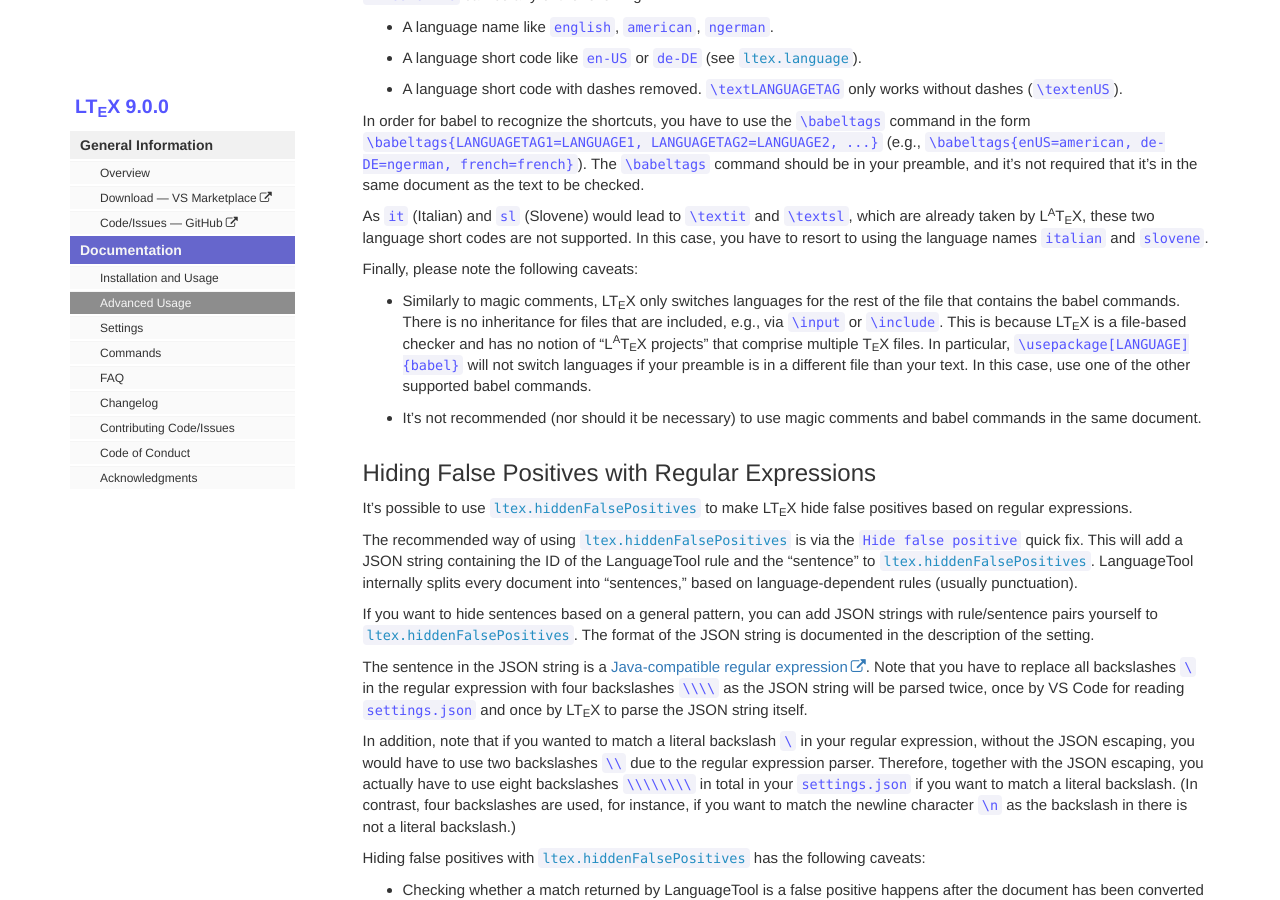
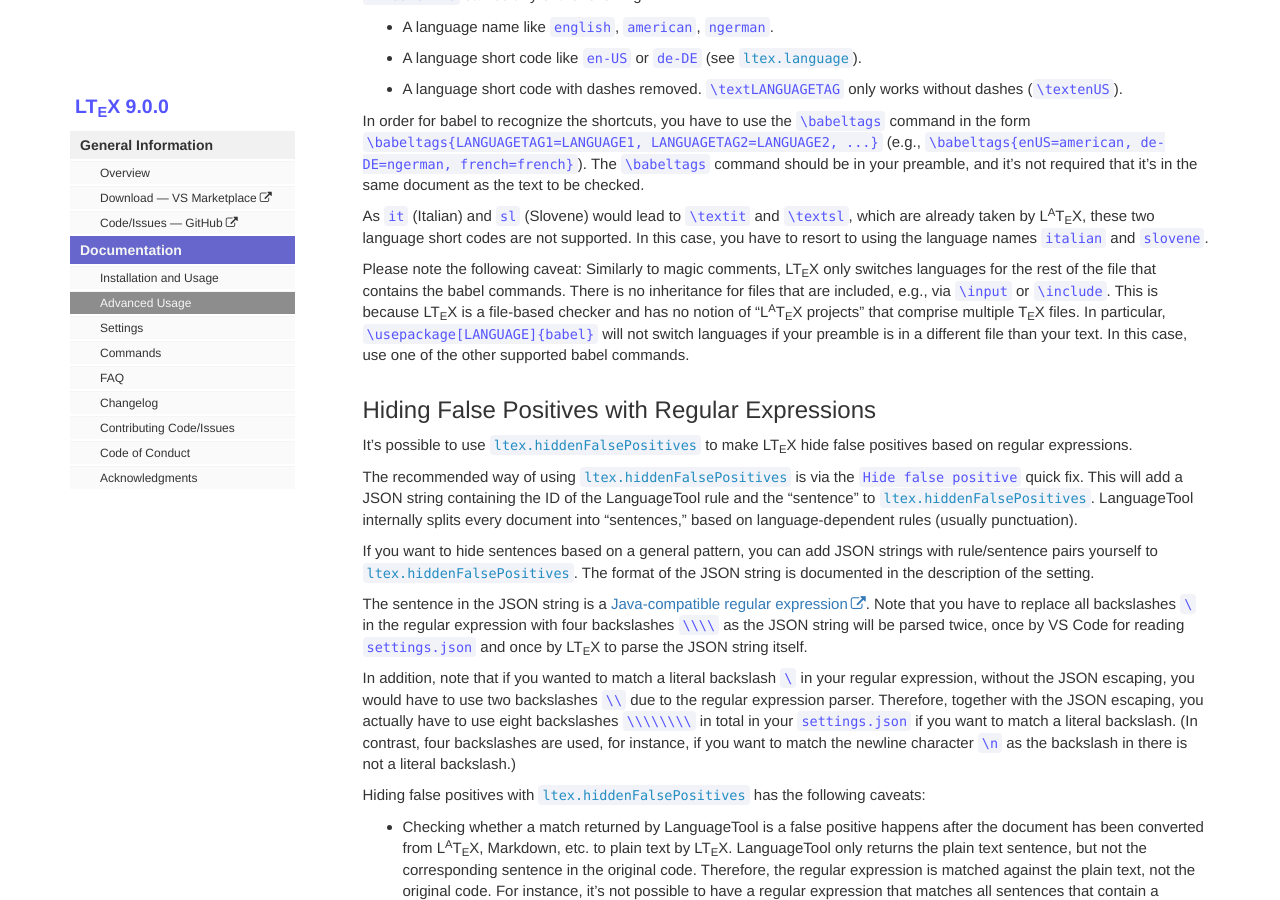
Before and after one commit to valentjn/vscode-ltex, a Jekyll site: the page built from pages/docs/advanced-usage.md, in a window 1280 px wide and 900 px high, scrolled down 3528 px. Built offline with Jekyll 4.4.1, drawn with Linux system fonts in a browser that asks for light colours.

Commit message:
Remove caveat about not mixing babel and comments

```diff
--- a/pages/docs/advanced-usage.md
+++ b/pages/docs/advanced-usage.md
@@ -134,10 +134,7 @@
 
 As `it` (Italian) and `sl` (Slovene) would lead to `\textit` and `\textsl`, which are already taken by LaTeX, these two language short codes are not supported. In this case, you have to resort to using the language names `italian` and `slovene`.
 
-Finally, please note the following caveats:
-
-- Similarly to magic comments, LTeX only switches languages for the rest of the file that contains the babel commands. There is no inheritance for files that are included, e.g., via `\input` or `\include`. This is because LTeX is a file-based checker and has no notion of “LaTeX projects” that comprise multiple TeX files. In particular, `\usepackage[LANGUAGE]{babel}` will not switch languages if your preamble is in a different file than your text. In this case, use one of the other supported babel commands.
-- It's not recommended (nor should it be necessary) to use magic comments and babel commands in the same document.
+Please note the following caveat: Similarly to magic comments, LTeX only switches languages for the rest of the file that contains the babel commands. There is no inheritance for files that are included, e.g., via `\input` or `\include`. This is because LTeX is a file-based checker and has no notion of “LaTeX projects” that comprise multiple TeX files. In particular, `\usepackage[LANGUAGE]{babel}` will not switch languages if your preamble is in a different file than your text. In this case, use one of the other supported babel commands.
 
 ## Hiding False Positives with Regular Expressions
 
```
